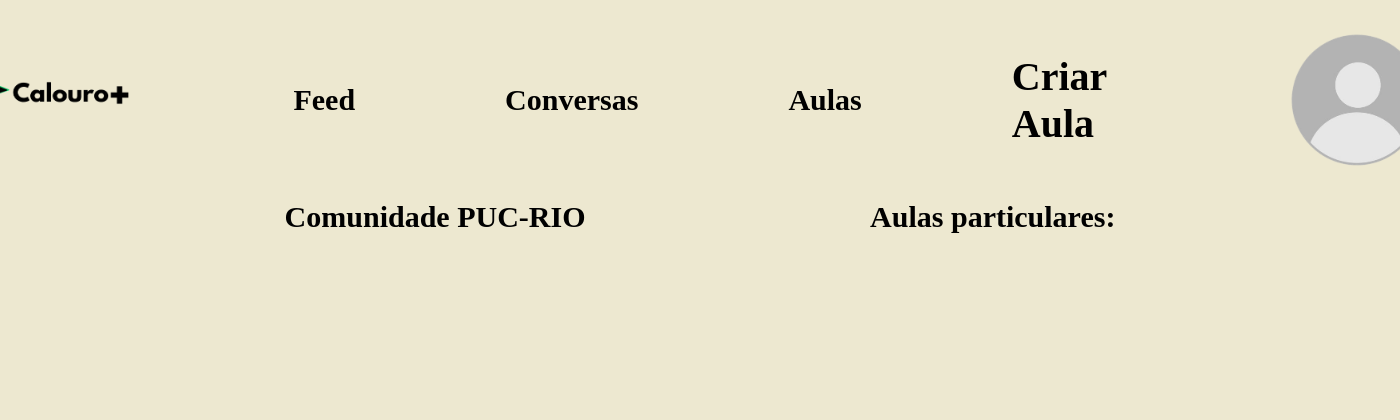
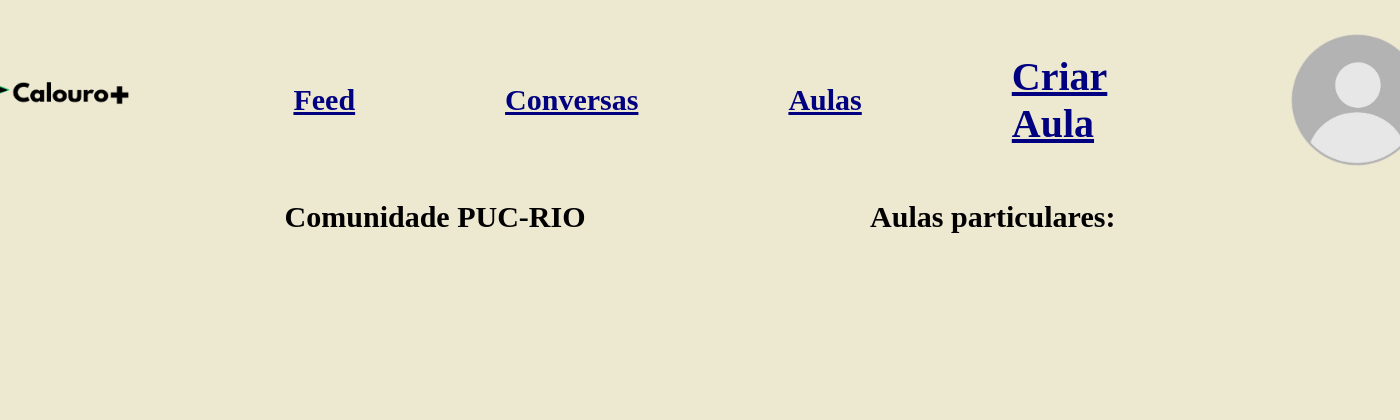
Before and after one commit to miguel-peters/INF1039-3WB-2026.2, a Python web app: template Sprint 4/Templates/feed.html in a window 1400 px wide; the page is wider, and only the part inside the window is pictured. Shown: the top 420 px of that part. Run offline with Jinja, Linux system fonts and the light colour scheme; the template is opened without the code that fills it, so the values that code supplies are empty.

Commit message:
esqueci senha, cadastro, e link para tudo necessario para navegar entre as paginas do site.

```diff
--- a/Sprint 4/Templates/feed.html
+++ b/Sprint 4/Templates/feed.html
@@ -13,13 +13,13 @@
 
         <img src="../imgs/nome_calouro.png" width="200">
 
-        <b style="color: black; font-size: 30px;">Feed</b>
+        <b style="color: black; font-size: 30px;"><a href="feed.html" style="color: navy; text-decoration: underline;">Feed</a></b>
 
-        <b style="color: black; font-size: 30px;">Conversas</b>
+        <b style="color: black; font-size: 30px;"><a href="conversas.html" style="color: navy; text-decoration: underline;">Conversas</a></b>
 
-        <b style="color: black; font-size: 30px;">Aulas</b>
+        <b style="color: black; font-size: 30px;"><a href="aulas.html" style="color: navy; text-decoration: underline;">Aulas</a></b>
 
-        <b style="color: black; font-size: 40px;">Criar Aula</b>
+        <b style="color: black; font-size: 40px;"><a href="criar_aula.html" style="color: navy; text-decoration: underline;">Criar Aula</a></b>
 
         <img src="../imgs/perfil.png" width="200">
 
@@ -34,6 +34,7 @@
 
     </div>
 
+
     <div class="blue-end">
         <img src="../imgs/barto.png" width="100">
     </div>
--- a/Sprint 4/Templates/login.html
+++ b/Sprint 4/Templates/login.html
@@ -29,6 +29,11 @@
             <br><br>
             <input type="submit" value="Login">
         </form>
+
+
+        <div><b style="color: navy; font-size: 20px;"><a href="esqueci_senha.html" style="color: navy; text-decoration: underline;">Esqueci minha senha</a></b></div>
+
+        <div><b style="color: navy; font-size: 20px;"><a href="cadastro.html" style="color: navy; text-decoration: underline;">Ainda nao tem conta? Cadastre-se</a></b></div>
     </div>
 
     <div class="blue-end">
```
